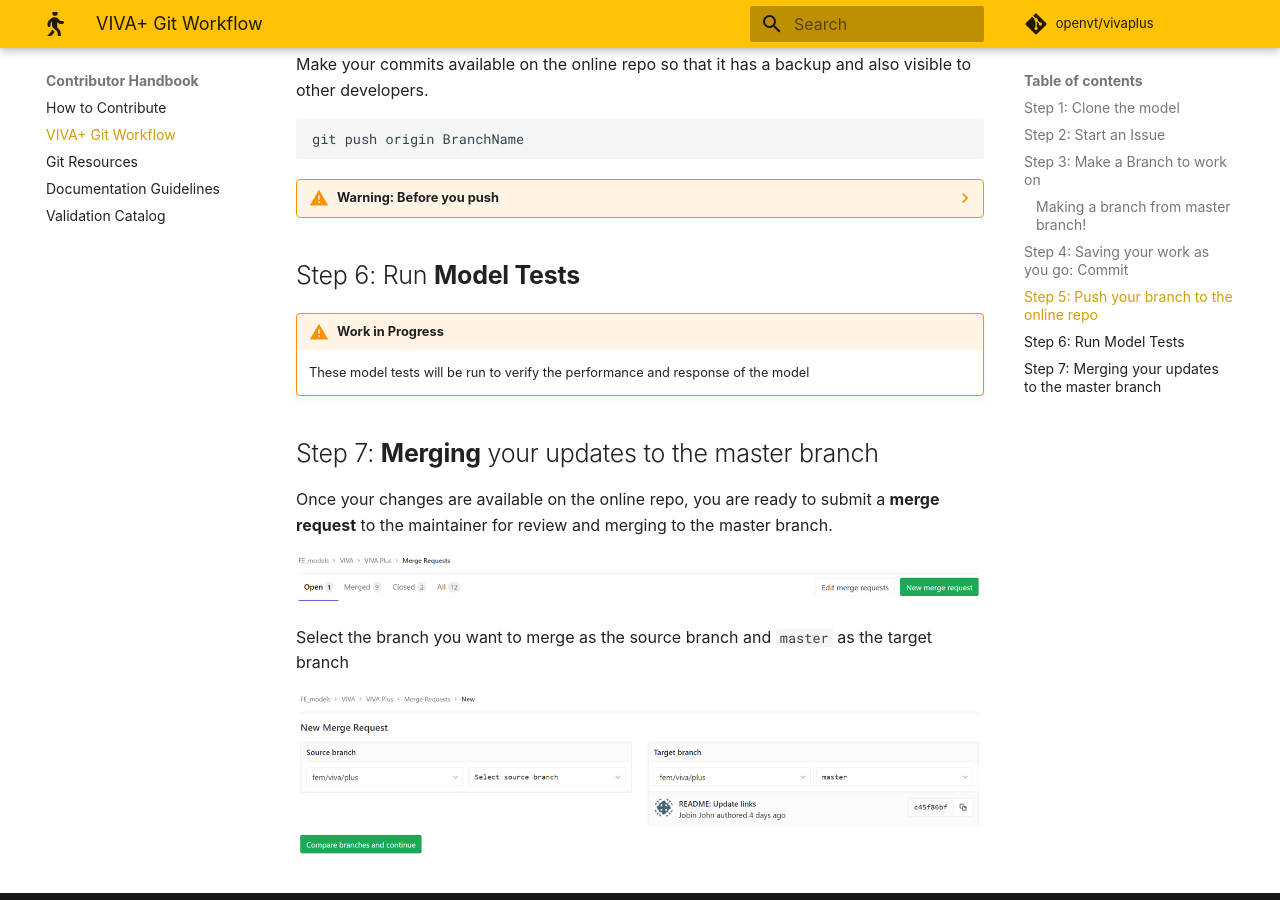
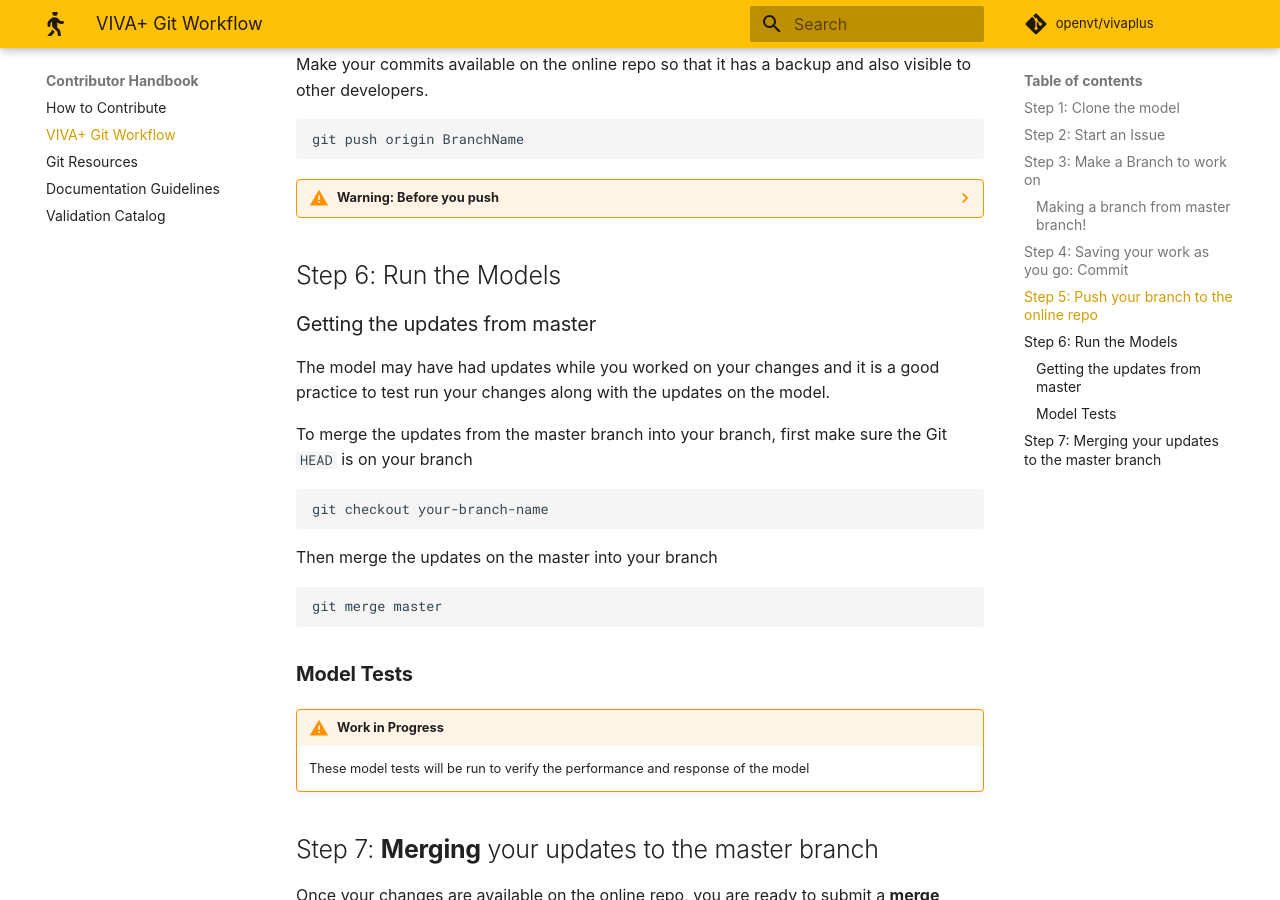
Before and after one commit to jobindjohn/vivaplus_v0.2, an MkDocs documentation site: the page built from docs/contributor-guide/20-viva-git-workflow.md, in a window 1280 px wide and 900 px high, scrolled down 1566 px. Built offline with MkDocs 1.6.1 and Material for MkDocs 9.7.7, drawn with Linux system fonts in a browser that asks for light colours; some web fonts are replaced.

Commit message:
Docs: add git merge instructions

````diff
--- a/docs/contributor-guide/20-viva-git-workflow.md
+++ b/docs/contributor-guide/20-viva-git-workflow.md
@@ -87,7 +87,27 @@ git push origin BranchName
         - Microsoft Excel (if you have a CSV file open)
         - JabRef (if you use it to edit BibTeX files)
 
-## Step 6: Run **Model Tests**
+## Step 6: Run the Models
+
+
+### Getting the updates from master
+
+The model may have had updates while you worked on your changes and it is a good practice to test run your changes along with the updates on the model.
+
+To merge the updates from the master branch into your branch, first make sure the Git `HEAD` is on your branch
+
+```
+git checkout your-branch-name
+```
+
+Then merge the updates on the master into your branch
+```
+git merge master
+```
+
+### **Model Tests**
+
+
 
 !!! warning "Work in Progress"
 
````
Also changed, not shown: docs/contributor-guide/80-validation-catalog.md (+2 -2 lines).
